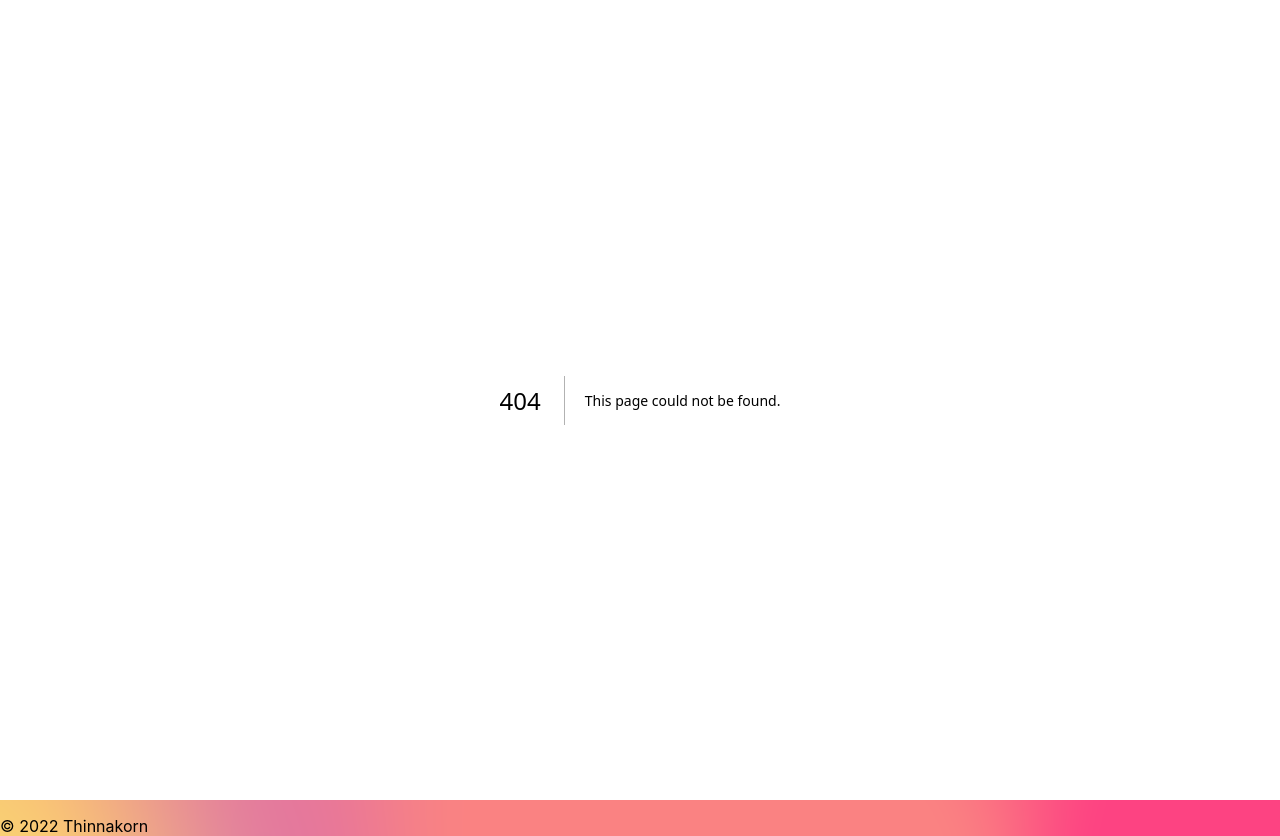
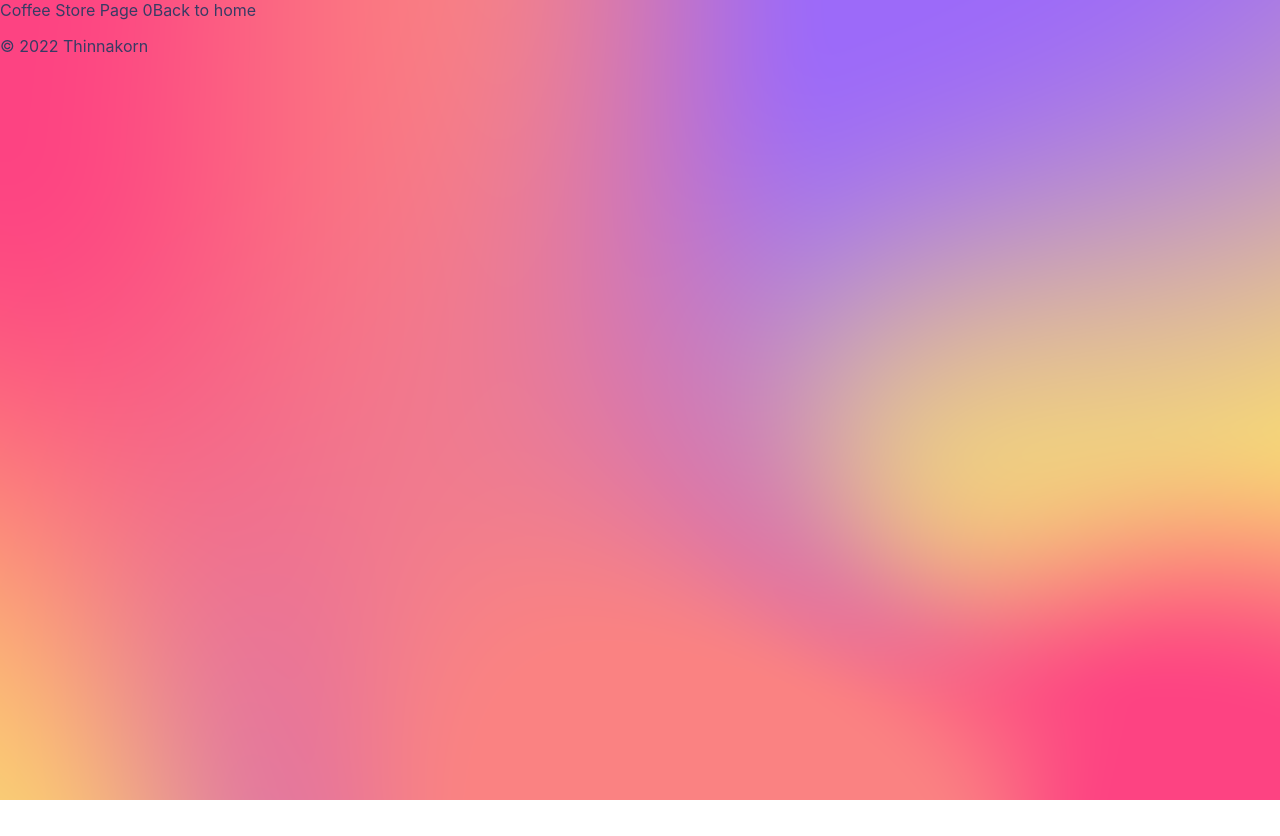
Before and after one commit to beyongbell/discover-coffee-stores, a Next.js app: page /coffee-store/0 in a window 1280 px wide. Before the commit this address had no page. After the commit the page ends 800 px from the top, so only its background shows below. Built offline with nearby package versions, Linux system fonts and the light colour scheme.

Commit message:
Create Id Coffee Store

```diff
--- /dev/null
+++ b/pages/coffee-store/[id].js
@@ -0,0 +1,15 @@
+import { useRouter } from 'next/router'
+import Link from 'next/link'
+
+const CoffeeStore = () => {
+  const router = useRouter();
+  const { id } = router.query;
+  return (
+    <div>
+    Coffee Store Page {id}
+    <Link href="/">Back to home </Link>
+  </div>
+  )
+}
+
+export default CoffeeStore
```
